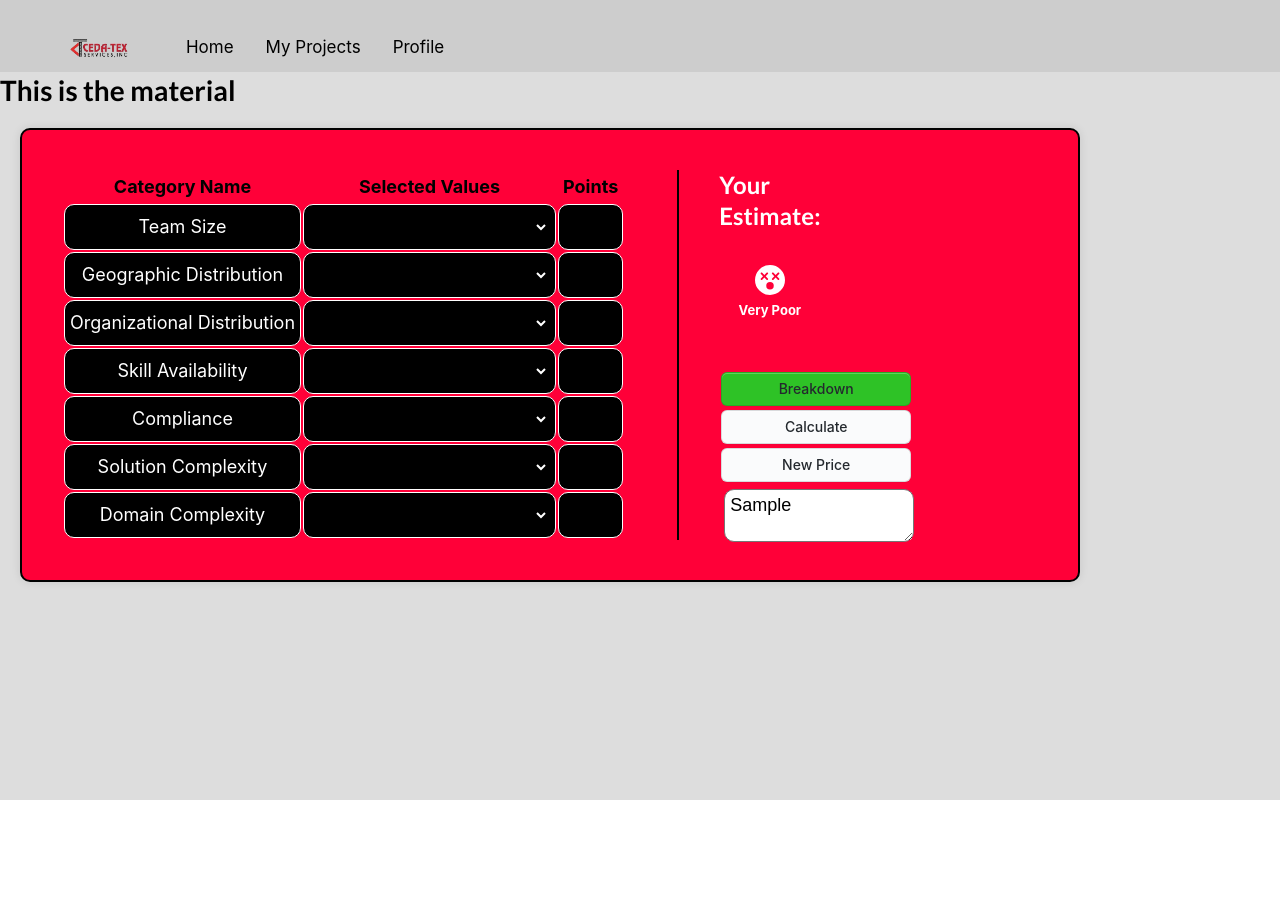
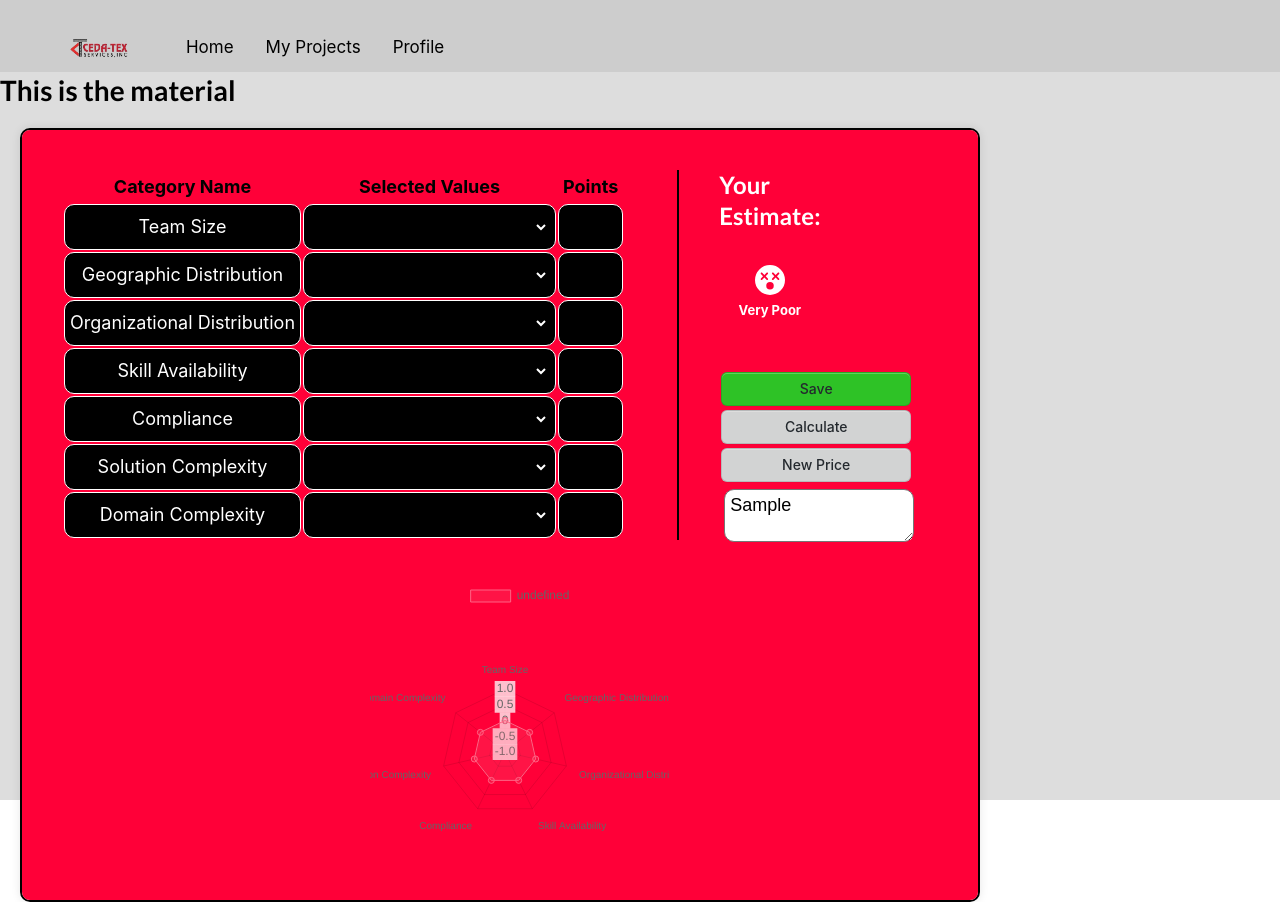
Before and after one commit to KaiNahuina/AppraisalTool, a React (Create React App) app: page /Home in a window 1280 px wide. Both pictures are taken after typing "Sample" into the empty fields and a click on the button "Calculate". Before the commit the page ends 800 px from the top, so only its background shows below. Built offline with nearby package versions, Linux system fonts and the light colour scheme.

Commit message:
project-information

```diff
--- a/src/App.css
+++ b/src/App.css
@@ -8,7 +8,7 @@
 .App-body {
   font-size: calc(10px + 1vmin);
   color: rgb(0, 0, 0);
-  max-width: 1100px;
+  max-width: 1000px;
   height: 430px;
   justify-content: center;
   align-items: center;
--- a/src/App.js
+++ b/src/App.js
@@ -4,7 +4,6 @@ import './App.css';
 import Sidebar from './Components/Sidebar';
 import Home from './Home';
 import MyProjects from './MyProjects';
-import PriceBreakdown from './PriceBreakdown';
 import Profile from './Profile';
 
 function App() {
@@ -22,7 +21,6 @@ function App() {
           <Routes>
             <Route path="/Home" element={<Home/>} />
             <Route path="/MyProjects" element={<MyProjects/>} />
-            <Route path="/PriceBreakdown" element={<PriceBreakdown/>} />
             <Route path="/Profile" element={<Profile/>} />
           </Routes>
         </div>
--- /dev/null
+++ b/src/Components/Chart.js
@@ -0,0 +1,100 @@
+
+import React, {Component} from 'react'
+import ChartJS from 'chart.js/auto'
+
+class Chart extends Component {
+  constructor(props) {
+    super(props);
+    // Create a ref for the canvas element
+    this.chartRef = React.createRef();
+  }
+
+  componentDidMount() {
+    this.createChart();
+  }
+
+  createChart() {
+    const { selectedValues } = this.props;
+
+    const desiredCategories = [
+      'TeamSize',
+      'GeographicDistribution',
+      'OrganizationalDistribution',
+      'SkillAvailability',
+      'Compliance',
+      'SolutionComplexity',
+      'DomainComplexity'
+    ];
+
+
+    const labels = Object.keys(selectedValues)
+    // Filter out category names that are not in the desired list
+    .filter(category => desiredCategories.includes(category))
+    // Optionally, you can map the category names to more readable labels if needed
+    .map(category => {
+      switch (category) {
+        case 'TeamSize':
+          return 'Team Size';
+        case 'GeographicDistribution':
+          return 'Geographic Distribution';
+        case 'OrganizationalDistribution':
+          return 'Organizational Distribution';
+        case 'SkillAvailability':
+          return 'Skill Availability';
+        case 'Compliance':
+          return 'Compliance';
+        case 'SolutionComplexity':
+          return 'Solution Complexity';
+        case 'DomainComplexity':
+          return 'Domain Complexity';
+        default:
+          return category;
+      }
+    });
+
+    const data = Object.values(selectedValues);
+
+    const chartConfig = {
+      type: 'radar',
+      data: {
+        labels: labels,
+        datasets: [
+          {
+            labels: 'SelectedValues',
+            data: data,
+            backgroundColor: 'rgba(255, 99, 132, 0.2)',
+            borderColor: 'rgba(255, 99, 132, 1)',
+            borderWidth: 1
+          }
+        ]
+      }
+    };
+
+    // Check if chartRef has been properly initialized
+    if (this.chartRef.current) {
+      // Get the context of the canvas element
+      const ctx = this.chartRef.current.getContext('2d');
+
+      // Check if a chart instance already exists
+      if (this.chartInstance) {
+        // Destroy the existing chart instance
+        this.chartInstance.destroy();
+      }
+
+      // Create a new chart instance
+      this.chartInstance = new ChartJS(ctx, chartConfig);
+    }
+  }
+
+  render() {
+    return (
+      <div>
+        {/* Attach the ref to the canvas element */}
+        <canvas id="radar-chart" ref={this.chartRef}></canvas>
+      </div>
+    );
+  }
+}
+
+
+export default Chart
--- a/src/Home.css
+++ b/src/Home.css
@@ -78,10 +78,12 @@
 }
 
 
+
+
 /* Button CSS */
 .button-4 {
   appearance: none;
-  background-color: #FAFBFC;
+  background-color: #d2d3d3;
   border: 1px solid rgba(27, 31, 35, 0.15);
   border-radius: 6px;
   box-shadow: rgba(27, 31, 35, 0.04) 0 1px 0, rgba(255, 255, 255, 0.25) 0 1px 0 inset;
@@ -108,7 +110,7 @@
 }
 
 .button-4:hover {
-  background-color: #F3F4F6;
+  background-color: #7e848e;
   text-decoration: none;
   transition-duration: 0.1s;
 }
@@ -116,12 +118,12 @@
 .button-4:disabled {
   background-color: #FAFBFC;
   border-color: rgba(27, 31, 35, 0.15);
-  color: #959DA5;
+  color: #bec0c2;
   cursor: default;
 }
 
 .button-4:active {
-  background-color: #EDEFF2;
+  background-color: #d2d3d3;
   box-shadow: rgba(225, 228, 232, 0.2) 0 1px 0 inset;
   transition: none 0s;
 }
--- a/src/Home.js
+++ b/src/Home.js
@@ -1,9 +1,20 @@
-import React, { useEffect } from 'react'
+import React, { useEffect, useState } from 'react'
 import './Home.css';
 import Notesbox from './Components/Notesbox';
 import Rating from './Components/Rating';
+import Chart from './Components/Chart'
 
 function Home() {
+  const [selectedValues, setSelectedValues] = useState({
+    TeamSize: '',
+    GeographicDistribution: '',
+    OrganizationalDistribution: '',
+    SkillAvailability: '',
+    Compliance: '',
+    SolutionComplexity: '',
+    DomainComplexity: ''
+  });
+
   useEffect(() => {
     // Mapping of dropdown values to designated values for the third column
     const designatedValues = {
@@ -65,6 +76,11 @@ function Home() {
         const selectedValue = this.value;
         const designatedValue = designatedValues[dropdownId][selectedValue];
         document.getElementById(displayId).textContent = designatedValue;
+
+        setSelectedValues(prevState => ({
+          ...prevState,
+          [dropdownId]: designatedValue
+        }));
       };
     };
 
@@ -95,9 +111,17 @@ function Home() {
   });
   }, []);
 
+  //Graph Visibility
+  const [showGraph, setShowGraph] = useState(false);
+
+  const toggleGraph = () => {
+    setShowGraph(!showGraph);
+  };
+
 
   return (
-    <div className="tool-container">
+    <div>
+    <div className="tool-container" style={{display: 'block'}}>
       <div className="grid-container" style={{ display: 'flex', flexDirection: 'row' }}>
         <div className="grid-column" style={{ margin: '20px'}}>
           <table>
@@ -224,19 +248,29 @@ function Home() {
             <Rating />
           </div>
           <div className="button-wrapper">
-            <button className="button-4 button-5">Breakdown</button>
+            <button className="button-4 button-5">Save</button>
             <br/>
-            <button className="button-4">Calculate</button>
+            <button className="button-4" onClick={toggleGraph}>Calculate</button>
             <br/>
             <button className="button-4">New Price</button>
             <div className="project-notes">
               <Notesbox />
             </div>
           </div>
+
         </div>
 
       </div>
+
     </div>
+    <div className="grid-container" style={{ display: 'flex', flexDirection: 'row',  justifyContent: 'center'}}>
+      <div className="grid-column" >
+        <div id="radar-chart">
+          {showGraph && <Chart selectedValues={selectedValues}/>}
+        </div>
+      </div>
+  </div>
+  </div>
   )
 }
 
--- a/src/PriceBreakdown.js
+++ /dev/null
@@ -1,9 +0,0 @@
-import React from 'react'
-
-function PriceBreakdown() {
-  return (
-    <div>PriceBreakdownPage</div>
-  )
-}
-
-export default PriceBreakdown
--- a/src/Profile.js
+++ b/src/Profile.js
@@ -1,6 +1,5 @@
 import React, { useEffect } from 'react'
 import './Profile.css';
-import Notesbox from './Components/Notesbox';
 
 function Profile() {
   return(
```
